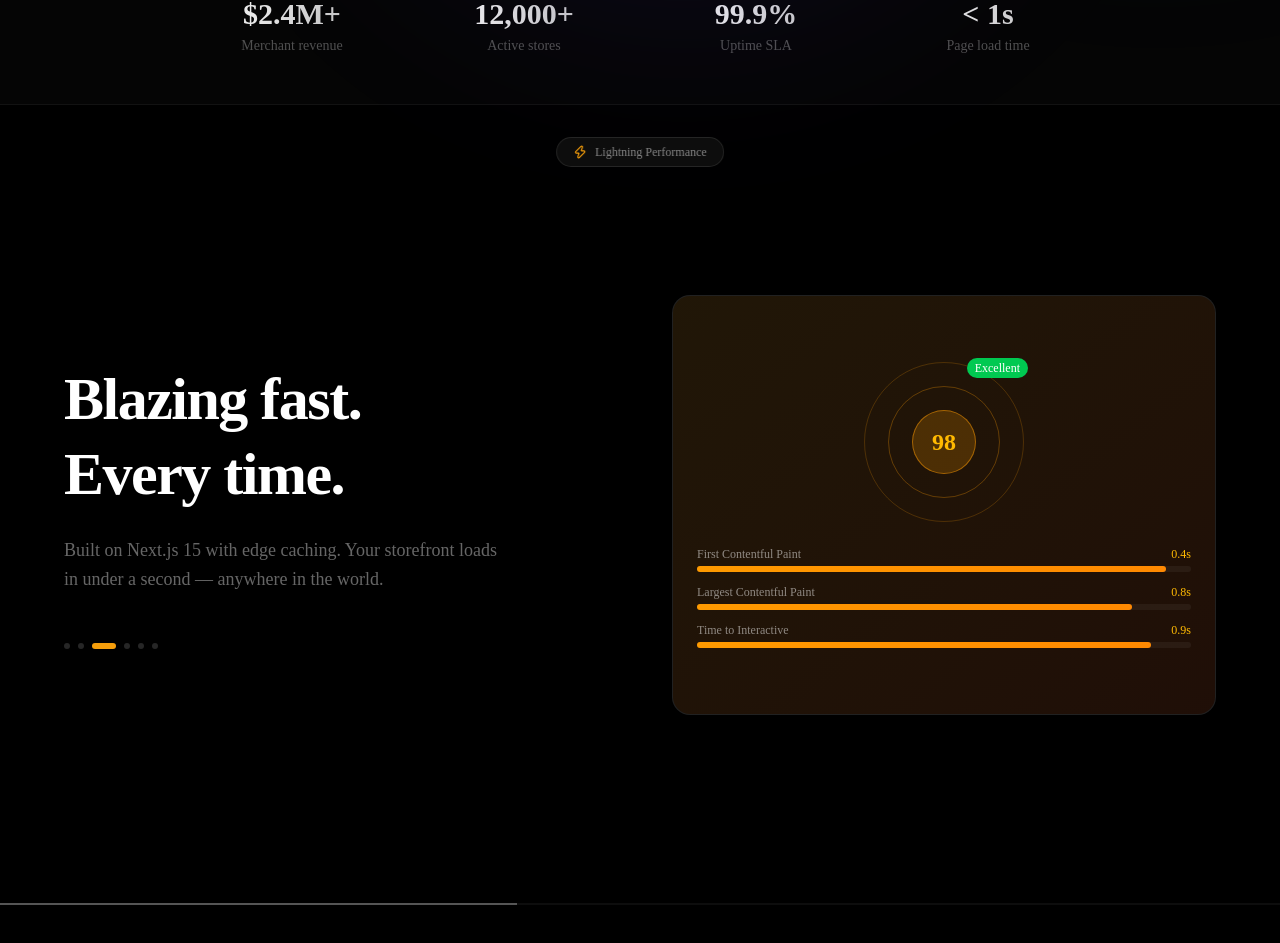
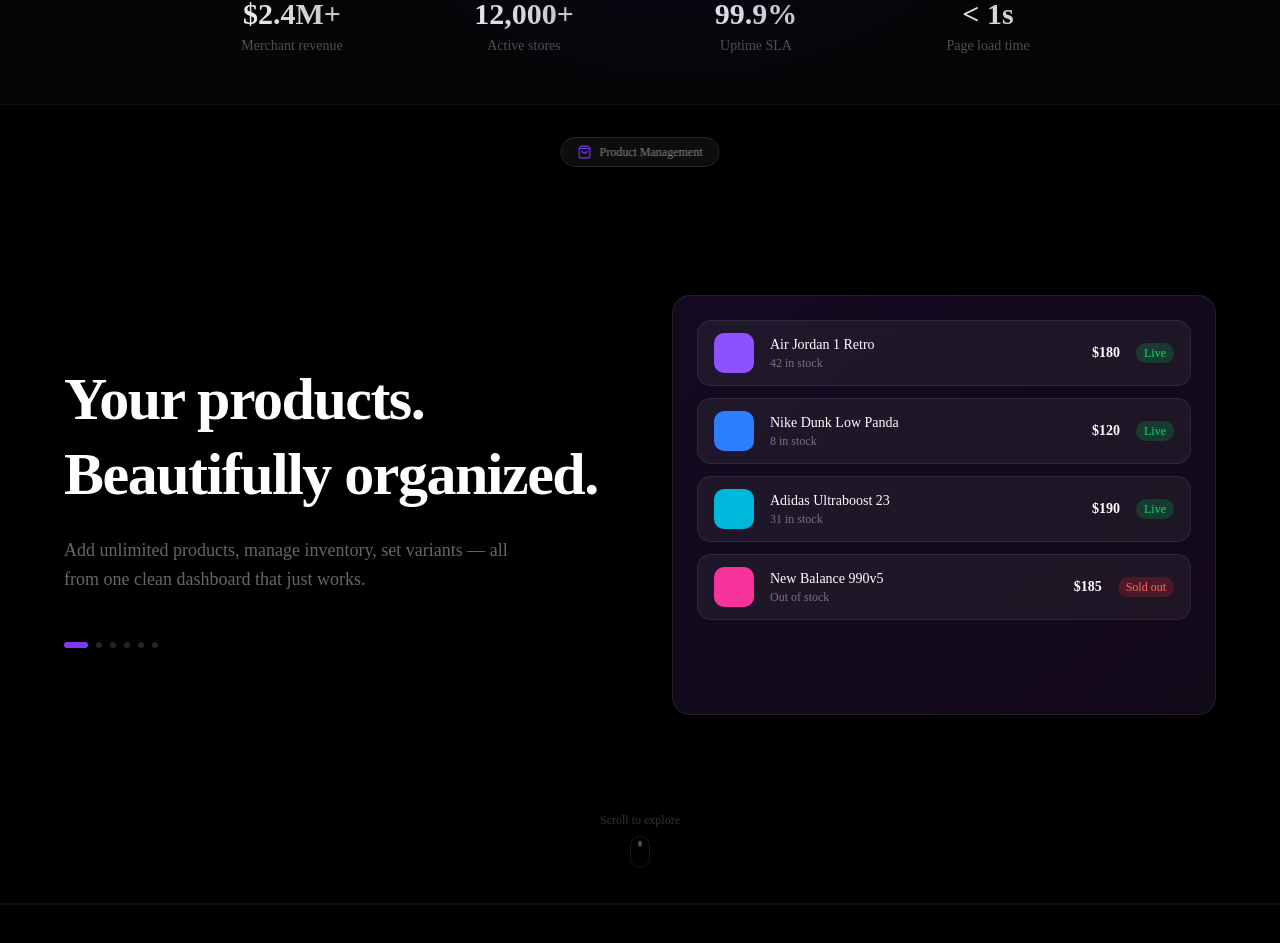
Before and after one commit to hs56704-alt/shopforge, a Next.js app: page / in a window 1280 px wide. Shown: the part 916-1859 px from the top of the page. Built offline with nearby package versions, Linux system fonts and the light colour scheme.

Commit message:
10/04/2026 final

```diff
--- a/app/page.tsx
+++ b/app/page.tsx
@@ -4,7 +4,7 @@ import ScrollShowcase from "@/components/shared/scroll-showcase";
 
 export default function HomePage() {
   return (
-    <div className="min-h-screen bg-black text-white overflow-hidden">
+    <div className="min-h-screen bg-black text-white ">
 
       {/* ── Ambient background glows ── */}
       <div className="fixed inset-0 pointer-events-none">
--- a/components/shared/scroll-showcase.tsx
+++ b/components/shared/scroll-showcase.tsx
@@ -1,7 +1,14 @@
 "use client";
 
 import { useEffect, useRef, useState } from "react";
-import { ShoppingBag, BarChart3, Zap, Shield, Globe, Palette } from "lucide-react";
+import {
+  ShoppingBag,
+  BarChart3,
+  Zap,
+  Shield,
+  Globe,
+  Palette,
+} from "lucide-react";
 
 const slides = [
   {
@@ -20,14 +27,25 @@ const slides = [
           { name: "Adidas Ultraboost 23", price: "$190", stock: 31, color: "bg-cyan-500" },
           { name: "New Balance 990v5", price: "$185", stock: 0, color: "bg-pink-500" },
         ].map((p, i) => (
-          <div key={i} className="flex items-center gap-4 rounded-xl bg-white/5 border border-white/8 px-4 py-3">
+          <div
+            key={i}
+            className="flex items-center gap-4 rounded-xl bg-white/5 border border-white/8 px-4 py-3"
+          >
             <div className={`h-10 w-10 rounded-lg ${p.color} flex-shrink-0`} />
             <div className="flex-1 min-w-0">
               <div className="text-sm font-medium text-white truncate">{p.name}</div>
-              <div className="text-xs text-white/40">{p.stock > 0 ? `${p.stock} in stock` : "Out of stock"}</div>
+              <div className="text-xs text-white/40">
+                {p.stock > 0 ? `${p.stock} in stock` : "Out of stock"}
+              </div>
             </div>
             <div className="text-sm font-semibold text-white">{p.price}</div>
-            <div className={`text-xs px-2 py-0.5 rounded-full ${p.stock > 0 ? "bg-green-500/20 text-green-400" : "bg-red-500/20 text-red-400"}`}>
+            <div
+              className={`text-xs px-2 py-0.5 rounded-full ${
+                p.stock > 0
+                  ? "bg-green-500/20 text-green-400"
+                  : "bg-red-500/20 text-red-400"
+              }`}
+            >
               {p.stock > 0 ? "Live" : "Sold out"}
             </div>
           </div>
@@ -57,17 +75,22 @@ const slides = [
             </div>
           ))}
         </div>
-        {/* Fake bar chart */}
+
         <div className="flex-1 rounded-xl bg-white/5 border border-white/8 p-4 flex flex-col justify-end">
           <div className="flex items-end gap-2 h-24">
             {[40, 65, 45, 80, 60, 90, 75, 95, 70, 85, 65, 100].map((h, i) => (
-              <div key={i} className="flex-1 rounded-t-sm bg-gradient-to-t from-blue-500 to-cyan-400"
-                style={{ height: `${h}%`, opacity: 0.6 + i * 0.03 }} />
+              <div
+                key={i}
+                className="flex-1 rounded-t-sm bg-gradient-to-t from-blue-500 to-cyan-400"
+                style={{ height: `${h}%`, opacity: 0.6 + i * 0.03 }}
+              />
             ))}
           </div>
           <div className="flex justify-between mt-2">
-            {["Jan","Feb","Mar","Apr","May","Jun"].map(m => (
-              <span key={m} className="text-[10px] text-white/20">{m}</span>
+            {["Jan", "Feb", "Mar", "Apr", "May", "Jun"].map((m) => (
+              <span key={m} className="text-[10px] text-white/20">
+                {m}
+              </span>
             ))}
           </div>
         </div>
@@ -92,8 +115,11 @@ const slides = [
               </div>
             </div>
           </div>
-          <div className="absolute -top-1 -right-1 text-xs bg-green-500 text-white px-2 py-0.5 rounded-full font-medium">Excellent</div>
+          <div className="absolute -top-1 -right-1 text-xs bg-green-500 text-white px-2 py-0.5 rounded-full font-medium">
+            Excellent
           </div>
+        </div>
+
         <div className="w-full space-y-3">
           {[
             { label: "First Contentful Paint", value: "0.4s", pct: 95 },
@@ -106,8 +132,10 @@ const slides = [
                 <span className="text-amber-400 font-medium">{m.value}</span>
               </div>
               <div className="h-1.5 rounded-full bg-white/5">
-                <div className="h-full rounded-full bg-gradient-to-r from-amber-500 to-orange-400"
-                  style={{ width: `${m.pct}%` }} />
+                <div
+                  className="h-full rounded-full bg-gradient-to-r from-amber-500 to-orange-400"
+                  style={{ width: `${m.pct}%` }}
+                />
               </div>
             </div>
           ))}
@@ -132,10 +160,15 @@ const slides = [
           { label: "Auto Backups", status: "Daily", icon: "💾" },
           { label: "DDoS Protection", status: "Enabled", icon: "🔐" },
         ].map((item) => (
-          <div key={item.label} className="flex items-center gap-3 rounded-xl bg-white/5 border border-white/8 px-4 py-3">
+          <div
+            key={item.label}
+            className="flex items-center gap-3 rounded-xl bg-white/5 border border-white/8 px-4 py-3"
+          >
             <span className="text-lg">{item.icon}</span>
             <span className="flex-1 text-sm text-white/80">{item.label}</span>
-            <span className="text-xs text-green-400 bg-green-500/10 px-2 py-0.5 rounded-full">{item.status}</span>
+            <span className="text-xs text-green-400 bg-green-500/10 px-2 py-0.5 rounded-full">
+              {item.status}
+            </span>
           </div>
         ))}
       </div>
@@ -181,9 +214,12 @@ const slides = [
     ui: (
       <div className="w-full h-full flex flex-col gap-3 p-6">
         <div className="flex gap-2 mb-2">
-          {["#7c3aed","#2563eb","#db2777","#16a34a","#f59e0b"].map((color) => (
-            <div key={color} className="h-7 w-7 rounded-full border-2 border-white/20 cursor-pointer"
-              style={{ backgroundColor: color }} />
+          {["#7c3aed", "#2563eb", "#db2777", "#16a34a", "#f59e0b"].map((color) => (
+            <div
+              key={color}
+              className="h-7 w-7 rounded-full border-2 border-white/20 cursor-pointer"
+              style={{ backgroundColor: color }}
+            />
           ))}
         </div>
         <div className="flex-1 rounded-xl bg-white/5 border border-white/8 overflow-hidden">
@@ -207,51 +243,95 @@ const slides = [
 
 export default function ScrollShowcase() {
   const containerRef = useRef<HTMLDivElement>(null);
-  const [activeIndex, setActiveIndex] = useState(0);
+  const rafRef = useRef<number | null>(null);
+  const targetProgressRef = useRef(0);
+  const smoothProgressRef = useRef(0);
+
   const [progress, setProgress] = useState(0);
 
   useEffect(() => {
-    const handleScroll = () => {
+    const updateTarget = () => {
       const el = containerRef.current;
       if (!el) return;
+
       const rect = el.getBoundingClientRect();
-      const totalScroll = el.offsetHeight - window.innerHeight;
-      const scrolled = -rect.top;
-      const pct = Math.max(0, Math.min(1, scrolled / totalScroll));
-      setProgress(pct);
-      const index = Math.min(
-        slides.length - 1,
-        Math.floor(pct * slides.length)
-      );
-      setActiveIndex(index);
+      const totalScroll = Math.max(1, el.offsetHeight - window.innerHeight);
+      const scrolled = Math.min(Math.max(-rect.top, 0), totalScroll);
+
+      targetProgressRef.current = scrolled / totalScroll;
     };
-    window.addEventListener("scroll", handleScroll, { passive: true });
-    return () => window.removeEventListener("scroll", handleScroll);
+
+    const animate = () => {
+      const diff = targetProgressRef.current - smoothProgressRef.current;
+      smoothProgressRef.current += diff * 0.08;
+
+      if (Math.abs(diff) < 0.0005) {
+        smoothProgressRef.current = targetProgressRef.current;
+      }
+
+      setProgress(smoothProgressRef.current);
+      rafRef.current = requestAnimationFrame(animate);
+    };
+
+    const onScroll = () => updateTarget();
+    const onResize = () => updateTarget();
+
+    updateTarget();
+    animate();
+
+    window.addEventListener("scroll", onScroll, { passive: true });
+    window.addEventListener("resize", onResize);
+
+    return () => {
+      window.removeEventListener("scroll", onScroll);
+      window.removeEventListener("resize", onResize);
+      if (rafRef.current) cancelAnimationFrame(rafRef.current);
+    };
   }, []);
 
-  const slide = slides[activeIndex];
-  const Icon = slide.icon;
+  const maxIndex = slides.length - 1;
+  const rawIndex = progress * maxIndex;
+  const activeIndex = Math.round(rawIndex);
+  const activeSlide = slides[activeIndex];
+  const Icon = activeSlide.icon;
 
   return (
-    <section ref={containerRef} style={{ height: `${slides.length * 100}vh` }} className="relative">
-
-      {/* Sticky container — stays in view while you scroll */}
-      <div className="sticky top-0 h-screen flex flex-col overflow-hidden">
-
-        {/* Section label */}
-        <div className="absolute top-8 left-1/2 -translate-x-1/2 z-10">
+    <section
+      ref={containerRef}
+      style={{ height: `${slides.length * 100}vh` }}
+      className="relative"
+    >
+      <div className="sticky top-0 h-screen overflow-hidden">
+        <div className="absolute top-8 left-1/2 -translate-x-1/2 z-20">
           <div className="flex items-center gap-2 rounded-full border border-white/10 bg-white/5 px-4 py-1.5 backdrop-blur-sm">
-            <Icon className="h-3.5 w-3.5" style={{ color: slide.accent }} />
-            <span className="text-xs text-white/50 transition-all duration-500">{slide.tag}</span>
+            <Icon className="h-3.5 w-3.5" style={{ color: activeSlide.accent }} />
+            <span className="text-xs text-white/50 transition-all duration-300">
+              {activeSlide.tag}
+            </span>
           </div>
         </div>
 
-        {/* Main content */}
-        <div className="flex-1 flex items-center justify-center px-6">
+        <div className="absolute inset-0">
+          {slides.map((slide, i) => {
+            const distance = rawIndex - i;
+            const opacity = Math.max(0, 1 - Math.abs(distance) * 1.1);
+            const scale = 1 - Math.min(Math.abs(distance) * 0.04, 0.06);
+            const y = distance * 36;
+
+            return (
+              <div
+                key={slide.id}
+                className="absolute inset-0 flex items-center justify-center px-6"
+                style={{
+                  opacity,
+                  transform: `translate3d(0, ${y}px, 0) scale(${scale})`,
+                  transition: "opacity 120ms linear",
+                  pointerEvents: i === activeIndex ? "auto" : "none",
+                  willChange: "transform, opacity",
+                }}
+              >
                 <div className="mx-auto max-w-6xl w-full grid lg:grid-cols-2 gap-16 items-center">
-
-            {/* Left: Text */}
-            <div key={activeIndex} className="animate-fadeIn">
+                  <div>
                     <h2 className="text-5xl md:text-6xl font-bold tracking-tight leading-tight mb-6 whitespace-pre-line">
                       {slide.headline}
                     </h2>
@@ -259,44 +339,53 @@ export default function ScrollShowcase() {
                       {slide.sub}
                     </p>
 
-              {/* Progress dots */}
                     <div className="flex items-center gap-2 mt-12">
-                {slides.map((_, i) => (
-                  <div key={i}
-                    className="transition-all duration-500 rounded-full"
+                      {slides.map((_, dotIndex) => (
+                        <div
+                          key={dotIndex}
+                          className="transition-all duration-300 rounded-full"
                           style={{
                             height: "6px",
-                      width: i === activeIndex ? "24px" : "6px",
-                      backgroundColor: i === activeIndex ? slide.accent : "rgba(255,255,255,0.15)",
+                            width: dotIndex === activeIndex ? "24px" : "6px",
+                            backgroundColor:
+                              dotIndex === activeIndex
+                                ? slide.accent
+                                : "rgba(255,255,255,0.15)",
                           }}
                         />
                       ))}
                     </div>
                   </div>
 
-            {/* Right: UI mockup */}
-            <div key={`ui-${activeIndex}`} className="animate-fadeIn">
-              <div className="relative rounded-2xl border border-white/10 bg-white/[0.03] backdrop-blur-sm overflow-hidden"
-                style={{ height: "420px" }}>
-                {/* Gradient glow behind card */}
-                <div className={`absolute inset-0 bg-gradient-to-br ${slide.gradient} opacity-10`} />
-                <div className="relative h-full">
-                  {slide.ui}
+                  <div>
+                    <div
+                      className="relative rounded-2xl border border-white/10 bg-white/[0.03] backdrop-blur-sm overflow-hidden"
+                      style={{ height: "420px" }}
+                    >
+                      <div
+                        className={`absolute inset-0 bg-gradient-to-br ${slide.gradient} opacity-10`}
+                      />
+                      <div className="relative h-full">{slide.ui}</div>
                     </div>
                   </div>
                 </div>
               </div>
+            );
+          })}
         </div>
 
-        {/* Bottom progress bar */}
-        <div className="absolute bottom-0 inset-x-0 h-0.5 bg-white/5">
-          <div className="h-full bg-white/30 transition-all duration-100"
-            style={{ width: `${progress * 100}%` }} />
+        <div className="absolute bottom-0 inset-x-0 h-0.5 bg-white/5 z-20">
+          <div
+            className="h-full bg-white/30"
+            style={{
+              width: `${progress * 100}%`,
+              transition: "width 60ms linear",
+            }}
+          />
         </div>
 
-        {/* Scroll hint */}
         {activeIndex === 0 && (
-          <div className="absolute bottom-8 left-1/2 -translate-x-1/2 flex flex-col items-center gap-2 animate-bounce">
+          <div className="absolute bottom-8 left-1/2 -translate-x-1/2 flex flex-col items-center gap-2 animate-bounce z-20">
             <span className="text-xs text-white/20">Scroll to explore</span>
             <div className="h-8 w-5 rounded-full border border-white/10 flex items-start justify-center p-1">
               <div className="h-1.5 w-1 rounded-full bg-white/30" />
@@ -304,16 +393,6 @@ export default function ScrollShowcase() {
           </div>
         )}
       </div>
-
-      <style jsx>{`
-        @keyframes fadeIn {
-          from { opacity: 0; transform: translateY(16px); }
-          to   { opacity: 1; transform: translateY(0); }
-        }
-        .animate-fadeIn {
-          animation: fadeIn 0.5s ease forwards;
-        }
-      `}</style>
     </section>
   );
 }
```
Lines whose indentation alone changed are shown as unchanged.
